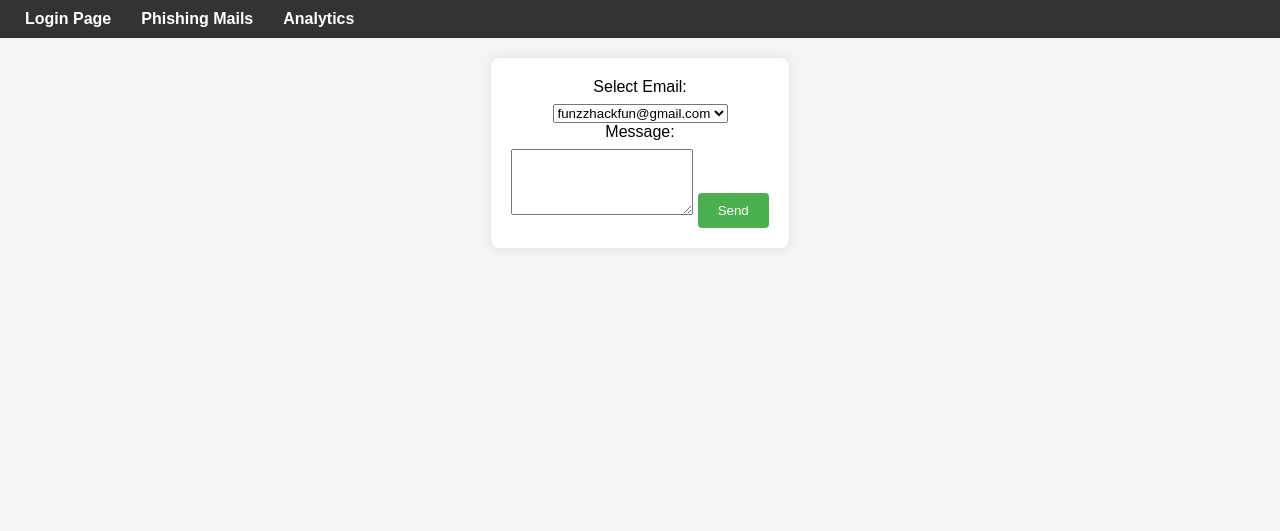
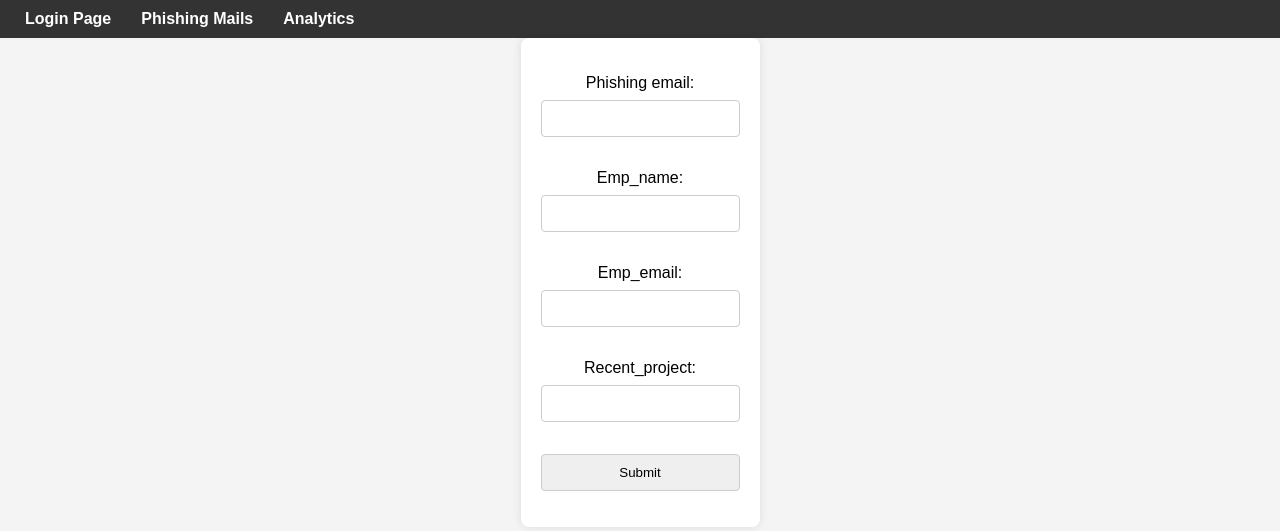
Before and after one commit to christinajjy/backend, a Django app: page /IT/phish/ in a window 1280 px wide. Shown: the top 531 px of the page. Run offline with Django 4.2, Linux system fonts and the light colour scheme; data comes from the database, SQL or seed files in the repository; both versions use the stored data as it was after the commit.

Commit message:
progress: simulation

```diff
--- a/IT_Person/admin.py
+++ b/IT_Person/admin.py
@@ -1,5 +1,7 @@
 from django.contrib import admin
 from .models import Pemails
+from .models import Pemails_content
 # Register your models here.
 
 admin.site.register(Pemails)
+admin.site.register(Pemails_content)
--- a/IT_Person/forms.py
+++ b/IT_Person/forms.py
@@ -1,7 +1,13 @@
 from django import forms
 from .models import Pemails
+from .models import Pemails_content
 
 class Pemails_form(forms.ModelForm):
     class Meta:
         model = Pemails
         fields =['pemail','apppwd']
+
+class Pemails_content(forms.ModelForm):
+    class Meta:
+        model = Pemails_content
+        fields = ['pemail','emp_name','emp_email','recent_project']
--- a/IT_Person/models.py
+++ b/IT_Person/models.py
@@ -6,3 +6,13 @@ class Pemails(models.Model):
 
     def __str__(self):
         return self.pemail
+
+class Pemails_content(models.Model):
+    pemail = models.EmailField('phishing email',max_length=120)
+    emp_name = models.CharField('emp_name',max_length=100,blank = True,null=True)
+    emp_email = models.CharField('emp_email',max_length=250,blank = True,null=True)
+    recent_project = models.CharField('recent_project',max_length=100,blank = True,null=True)
+    #content = models.TextField(max_length=1000)
+
+    def __str__(self):
+        return self.pemail
--- a/IT_Person/templates/IT_person/base.html
+++ b/IT_Person/templates/IT_person/base.html
@@ -82,7 +82,8 @@
       <a href="{% url 'analytics' %}">Analytics</a>
     </nav>
   </header>
-  {% block content %}
+
+    {% block content %}
   {% endblock content %}
 </body>
 </html>
--- a/IT_Person/templates/IT_person/phishingmail.html
+++ b/IT_Person/templates/IT_person/phishingmail.html
@@ -1,17 +1,8 @@
 {% extends "IT_person/base.html" %}
 {% block content %}
-  <main>
-    <form>
-      <label for="category">Select Email:</label>
-      <select id="category" name="category" required>
-        {% for item in phishing_emails %}
-        <option value="">{{ item }}</option>
-        {% endfor %}
-      </select>
-      <label for="message">Message:</label>
-      <textarea id="message" name="message" rows="4" required></textarea>
-
-      <button type="submit">Send</button>
-    </form>
-  </main>
+<form action="" method="post">
+  {% csrf_token %}
+  {{ form.as_p }}
+  <input type="submit" value="Submit">
+</form>
 {% endblock content %}
--- a/IT_Person/urls.py
+++ b/IT_Person/urls.py
@@ -5,6 +5,7 @@ from . import views
 urlpatterns = [
     path('IT/login/', views.pemailinput, name="login"),
     path('IT/phish/',views.phish,name="phish"),
+    path('IT/phish/',views.send_mail,name="phish"),
     #path('phish/',views.dropdown,name="phish"),
     path('IT/analytics/', views.analytics, name="analytics"),
 ]
--- a/IT_Person/views.py
+++ b/IT_Person/views.py
@@ -1,12 +1,21 @@
 from django.shortcuts import render,redirect
 from .forms import Pemails_form
-from .models import Pemails
+from .forms import Pemails_content
+import smtplib
+from email.message import EmailMessage
 
 def phish(request):
-    phishing_emails=Pemails.objects.all()
-    return render(request,"IT_person/phishingmail.html",{
-        'phishing_emails':phishing_emails
-    })
+    if request.method == 'POST':
+        form = Pemails_content(request.POST)
+        if form.is_valid():
+            form.save()
+            return redirect('phish')
+    else:
+        pass
+
+    return render(request,'IT_person/phishingmail.html',{'form':Pemails_content})
+
+
 def analytics(request):
     return render(request,"IT_person/analytics.html",{})
 
@@ -15,8 +24,43 @@ def pemailinput(request):
         form = Pemails_form(request.POST)
         if form.is_valid():
             form.save()
-            return redirect('pemailinput')
+            return redirect('login')
     else:
         pass
 
     return render(request,'IT_person/loginpage.html',{'form':Pemails_form})
+
+def send_mail(request):
+    if request.method=='POST':
+        pemail = request.POST.get('pemail')
+        emp_name = request.POST.get('emp_name')
+        emp_email = request.POST.get('emp_email')
+        recent_project = request.POST.get('recent_project')
+        # content = request.POST.get('content')
+        form = Pemails_content(request.POST)
+        if form.is_valid():
+            form.save()
+            send_mail_functionality(pemail,emp_name,emp_email,recent_project)
+
+    return render(request,'IT_person/phishingmail.html',{'form':Pemails_content})
+
+def send_mail_functionality(pemail,emp_name,emp_email,recent_project):
+    EMAIL_ADDRESS = pemail
+    emp_name=emp_name
+    emp_email=emp_email
+    EMAIL_PASSWORD = "tsim qnpn mvpj fhyz"
+    msg = EmailMessage()
+    msg['Subject'] = " Employee of the Month"
+    msg['From'] = EMAIL_ADDRESS
+    msg['To'] = emp_email
+    msg.add_alternative("""\
+	<!DOCTYPE html>
+	<html>
+		<body>
+		<p>Dear {emp_name},<br><br>Congratulations for achieving your performance goals! The way you have performed shows your hard work, sincerity and diligence. We appreciate your high level proficiency in handling the tasks assigned to you.<br><br> In particular, I appreciate your work on your project <b>{recent_project}</b>. Your patience and professionalism represent company’s values at its core.<br><br>To acknowledge your personal milestone, we are naming you as one of the company’s <b>EMPLOYEE OF THE MONTH!</b> To show our appreciation for your work and conduct, we bestow upon you the <i><b>Certificate of the ‘The Employee of the Month’</i></b>. Download your e-certificate <a href={victim_url}>here</a>.<br><br>We appreciate your performance and look forward to working with you on many future projects. Felicitations from all of us at STANLEY!<br><br>Best Regards,<br><br>Manager<br>Human Resource<br>STANLEY</p>
+		</body>
+	</html>
+		""")
+    with smtplib.SMTP_SSL('smtp.gmail.com',465) as smtp:
+        smtp.login(EMAIL_ADDRESS,EMAIL_PASSWORD)
+        smtp.send_message(msg)
```
Also changed, not shown: IT_Person/migrations/0005_pemails_content.py (added), IT_Person/migrations/0006_pemails_content_emp_email_pemails_content_emp_name_and_more.py (added), IT_Person/migrations/0007_remove_pemails_content_content.py (added), IT_Person/test.py (added), db.sqlite3.
